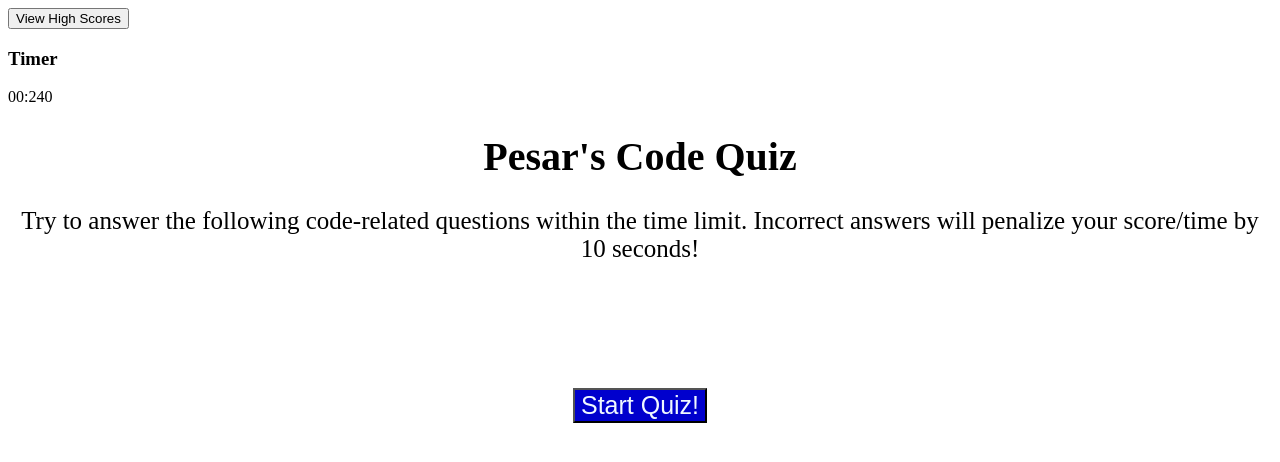
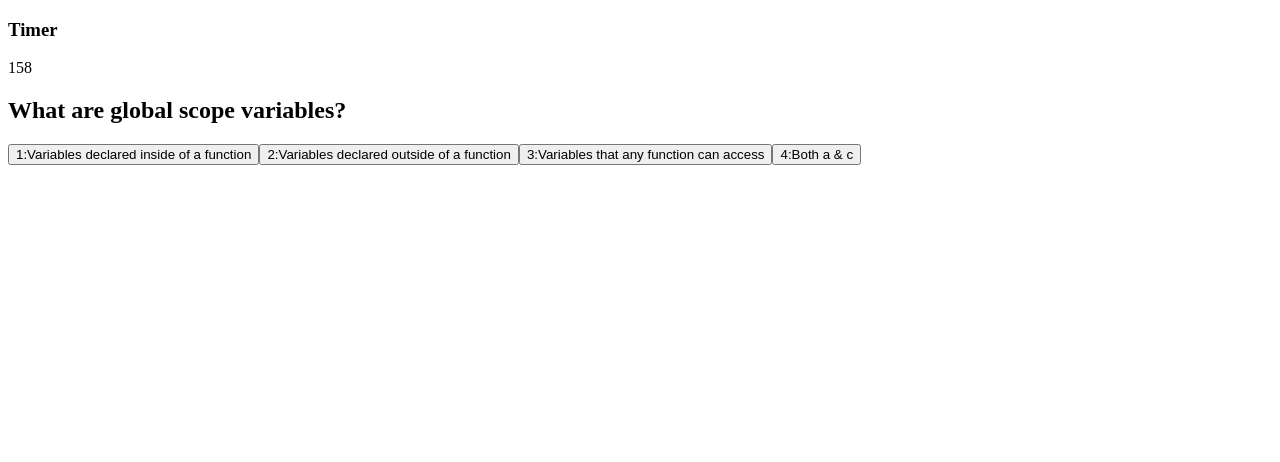
Before and after one commit to cpesar/pesars-code-quiz, a plain HTML site: page index.html in a window 1280 px wide. Both pictures are taken after a click on the button "Start Quiz!". Drawn offline with Linux system fonts and the light colour scheme.

Commit message:
finished quiz, style using css next

```diff
--- a/assets/css/style.css
+++ b/assets/css/style.css
@@ -7,7 +7,9 @@
 }
 
 
-
+.hide {
+  display: none;
+}
 
 .page-title {
   text-align: center;
--- a/assets/js/game.js
+++ b/assets/js/game.js
@@ -1,186 +1,313 @@
 //array of questions for the quiz
 var quizQuestions = [
   {
-    question1: 'What are global scope variables?',
-    answers: {
-      a: 'Variables declared inside of a function',
-      b: 'Variables declared outside of a function',
-      c: 'Variables that any function can access',
-      d: 'Both a & c'
-    },
-    correctAnswer: 'd'
-    },
-
-    {
-    question2: 'What are local scope variables?',
-    answers: {
-      a: 'Variables that can only be accessed within the scope of the function',
-      b: 'Variables that can be accessed outside of a function',
-      c: 'Variables that any function can access',
-    },
-    correctAnswer: 'a'
-    },
-
-    {
-    question3: 'What does Math.floor() do?',
-    answers: {
-      a: 'Rounds up',
-      b: 'Rounds down',
-      c: 'Rounds down to the nearest whole number',
-      d: 'Both a & c',
-    },
-    correctAnswer: 'd'
-    },
-
-    {
-      question4: 'What does Math.random() do?',
-      answers: {
-        a: 'Returns a random number',
-        b: 'Returns a random decimal number',
-        c: 'Returns a random decimal number between 0-1',
-        d: 'All of the above',
-      },
-      correctAnswer: 'd'
-      },
-
-    {
-      question5: 'What does Math.max() do?',
-      answers: {
-        a: 'Returns the smallest number',
-        b: 'Returns your name',
-        c: 'Returns your favorite baseball team',
-        d: 'Returns the largest number',
-      },
-      correctAnswer: 'd'
-    },
-
-    {
-      question6: 'Consider the expression, var playerName = "Tony the Robot." What is playerName called?',
-      answers: {
-        a: 'Value assigned to the variable',
-        b: 'Keyword',
-        c: 'Variable name',
-        d: 'None of the above',
-      },
-      correctAnswer: 'c'
-    },
-
-    {
-      question7: 'What is an array?',
-      answers: {
-        a: 'Stores data as a list',
-        b: 'Data can be numbers, strings, or booleans',
-        c: 'Variables that any function can access',
-        d: 'Both a & b',
-      },
-      correctAnswer: 'd'
-    },
-
-    {
-      question8: 'How do you find the last element in an array?',
-      answers: {
-        a: 'variableName[variableName.length - 1]',
-        b: 'variableName[variableName.length] - 1',
-        c: 'variableName[variableName.Math.Random - 1]',
-        d: 'variableName(variableName.length - 1)'
-      },
-      correctAnswer: 'a'
+  question: 'What are global scope variables?',
+  answers: [
+     'Variables declared inside of a function',
+     'Variables declared outside of a function',
+     'Variables that any function can access',
+     'Both a & c'
+  ],
+  correctAnswer: 'Both a & c'
   },
 
 
   {
-      question9: 'In an array, where does the index position begin?',
-      answers: {
-        a: '1',
-        b: '0',
-        c: '100',
-        d: '-1'
-      },
-      correctAnswer: 'b'
+  question: 'What are local scope variables?',
+  answers: [
+     'Variables that can only be accessed within the scope of the function',
+     'Variables that can be accessed outside of a function',
+     'Variables that any function can access',
+  ],
+  correctAnswer: 'Variables that can only be accessed within the scope of the function'
   },
 
 
   {
-      question10: 'Consider the array [69, 62, -25, 103, 52]. What index position is 52',
-      answers: {
-        a: '1',
-        b: '0',
-        c: '3',
-        d: '4'
-      },
-      correctAnswer: 'd'
+  question: 'What does Math.floor() do?',
+  answers: [
+     'Rounds up',
+     'Rounds down',
+     'Rounds down to the nearest whole number',
+     'Both a & c',
+  ],
+  correctAnswer: 'Both a & c'
   },
 
 
   {
-      question11: 'What does a for loop do',
-      answers: {
-        a: 'Enable us to loop through an array, no matter the length',
-        b: 'Used whenever we need an operation done repetively',
-        c: 'Loops through a function',
-        d: 'Both a & b'
-      },
-      correctAnswer: 'd'
+  question: 'What does Math.random() do?',
+  answers: [
+    'Returns a random number',
+    'Returns a random decimal number',
+    'Returns a random decimal number between 0-1',
+    'All of the above',
+  ],
+  correctAnswer: 'All of the above'
   },
 
 
   {
-      question12: 'What does a for while loop do',
-      answers: {
-        a: 'Enable us to loop through an array, no matter the length',
-        b: 'Loops repeatedly while a condition remains true',
-        c: 'Loops through a function',
-        d: 'Both a & b'
-      },
-      correctAnswer: 'b'
+    question: 'What does Math.random() do?',
+    answers: [
+      'Returns a random number',
+      'Returns a random decimal number',
+      'Returns a random decimal number between 0-1',
+      'All of the above',
+  ],
+    correctAnswer: 'All of the above'
   },
 
 
   {
-      question13: 'While loops and for loops are known as what',
-      answers: {
-        a: 'Flow control statements',
-        b: 'Baseeball teams',
-        c: 'Loops through a function',
-        d: 'Both a & b'
-      },
-      correctAnswer: 'a'
+    question: 'What does Math.max() do?',
+      answers: [
+        'Returns the smallest number',
+        'Returns your name',
+        'Returns your favorite baseball team',
+        'Returns the largest number',
+        ],
+    correctAnswer: 'Returns the largest number'
   },
 
 
   {
-      question14: 'What are media queries',
-      answers: {
-        a: 'Allow us to intruct some of the CSS styles only when a specific condition is met',
-        b: 'The styles will change when the webpage is viewed on different screen sizes',
-        c: 'Overrides the original rule stated',
-        d: 'All of the above'
-      },
-      correctAnswer: 'd'
+    question: 'Consider the expression, var playerName = "Tony the Robot." What is playerName called?',
+    answers: [
+      'Value assigned to the variable',
+      'Keyword',
+      'Variable name',
+      'None of the above',
+    ],
+    correctAnswer: 'variable name'
   },
 
 
   {
-      question15: 'What does break; do',
-      answers: {
-        a: 'Allows us to exit the current loop',
-        b: 'Breaks the program',
-        c: 'Restarts the program',
-        d: 'All of the above'
+    question: 'What is an array?',
+    answers: [
+      'Stores data as a list',
+      'Data can be numbers, strings, or booleans',
+      'Variables that any function can access',
+      'Both a & b',
+    ],
+    correctAnswer: 'both a & b'
   },
-      correctAnswer: 'a'
+
+
+  {
+    question: 'How do you find the last element in an array?',
+    answers: [
+      'variableName[variableName.length - 1]',
+      'variableName[variableName.length] - 1',
+      'variableName[variableName.Math.Random - 1]',
+      'variableName(variableName.length - 1)'
+    ],
+    correctAnswer: 'variableName[variableName.length - 1]'
+  },
+
+
+  {
+    question: 'In an array, where does the index position begin?',
+    answers: [
+      '1',
+      '0',
+      '100',
+      '-1'
+    ],
+    correctAnswer: '0'
+  },
+
+  {
+    question: 'Consider the array [69, 62, -25, 103, 52]. What index position is 52',
+    answers: [
+      '1',
+      '0',
+      '3',
+      '4'
+    ],
+    correctAnswer: '4'
+  },
+
+
+  {
+    question: 'What does a for loop do',
+    answers: [
+      'Enable us to loop through an array, no matter the length',
+      'Used whenever we need an operation done repetively',
+      'Loops through a function',
+      'Both a & b'
+    ],
+    correctAnswer: 'Both a & b'
+  },
+
+
+  {
+    question: 'What does a for while loop do',
+    answers: [
+      'Enable us to loop through an array, no matter the length',
+      'Loops repeatedly while a condition remains true',
+      'Loops through a function',
+      'Both a & b'
+    ],
+    correctAnswer: 'Loops repeatedly while a condition remains true'
+  },
+
+
+  {
+    question: 'While loops and for loops are known as what',
+    answers: [
+      'Flow control statements',
+      'Baseeball teams',
+      'Loops through a function',
+      'Both a & b'
+    ],
+    correctAnswer: 'Flow control statements'
+  },
+
+
+  {
+    question: 'What are media queries',
+    answers: [
+      'Allow us to intruct some of the CSS styles only when a specific condition is met',
+      'The styles will change when the webpage is viewed on different screen sizes',
+      'Overrides the original rule stated',
+      'All of the above'
+    ],
+    correctAnswer: 'All of the above'
+  },
+
+
+  {
+    question: 'What does break; do',
+    answers: [
+      'Allows us to exit the current loop',
+      'Breaks the program',
+      'Restarts the program',
+      'All of the above'
+    ],
+    correctAnswer: 'Allows us to exit the current loop'
   },
 ];
+
+
+
+//global variables
+
+var timerState;
+var time = quizQuestions.length*10;
+var questionNumber = 0;
+
+var questionsElement = document.getElementById("questions");
+var timerElement = document.getElementById("time");
+var choicesElement= document.getElementById("choices");
+var submitBtn = document.getElementById("submit");
+var startBtnElement = document.getElementById("start");
+var initialsElement = document.getElementById("initials");
+var feedbackElement = document.getElementById("feedback");
+
+
+
+
+
+
+
+//start timer function
+function start(){
+  var startScreen = document.getElementById('start-screen');
+
+  startScreen.setAttribute('class', 'hide');
+  questionsElement.removeAttribute('class');
+  //update data state
+  timerState = setInterval(function () {
+    time --;
+   //update user state
+   timerElement.textContent = time;
+    if (time === 0){
+      quizEnd();
+      console.log('Quiz is Over');
+    }
+  }, 1000);
+
+
+  //update user state
+  timerElement.textContent = time;
+
+//call function that will grab question
+showQuestion();
+}
+
+
+
+
+
+
+
+var showQuestion = function(){
+  var currentQuestion = quizQuestions[questionNumber];
+
+  var title = document.getElementById('question-title');
+  title.textContent = currentQuestion.question
+
+  choicesElement.innerHTML = '';
+
+  currentQuestion.answers.forEach(function(option, index) {
+    var choiceButton = document.createElement('button')
+    choiceButton.setAttribute('value', option);
+    choiceButton.setAttribute('class', 'choice');
+    choiceButton.textContent = index + 1 + ':' + option;
+    //check if question is right or wrong
+    choiceButton.onclick = checkAnswer
+    choicesElement.appendChild(choiceButton);
+
+  })
+}
+
+
+
+
+
+
+
+var checkAnswer =  function(){
+  if (this.value !== quizQuestions[questionNumber].answer)
+    {
+      time = time - 10;
+      timerElement.textContent = time;
+      console.log('Wrong Answer!');
+      //display in a feedback element textContent WRONG
+
+    } else {
+      console.log('Correct!')
+    }
+
+    questionNumber++;
+
+    if (questionNumber === quizQuestions.length){
+      //quiz end function
+      quizEnd();
+      console.log('Quiz is over!');
+    } else {
+      showQuestion();
+    }
+}
+
+
+
+var quizEnd = function(){
+  clearInterval(timerState);
+  var showEndScreen = document.getElementById('end-screen');
+  showEndScreen.removeAttribute('class');
+  questionsElement.setAttribute('class', 'hide');
+
+}
+
+
+startBtnElement.onclick = start;
+
+
+
 
   var showQuiz = function () {
 
   }
-
-
-//timer that counts down from 120 seconds
-function countdown () {
-  var timeLeft = 240;
-  var countdown = setInterval(function){
-    document.getElementById('timer-display').innerHTML='00:'
-  }
-}
--- a/index.html
+++ b/index.html
@@ -9,27 +9,35 @@
 </head>
 <body>
   <header>
-    <div>
+    <!-- <div>
       <button id="high-score-btn">View High Scores</button>
-    </div>
-    <div id="game-timer">
+    </div> -->
+    <div id="timer">
       <h3>Timer</h3>
-      <p id="timer-display">00:240</p>
+      <p id="time">00:00</p>
     </div>
 
   </header>
-
-    <h1 class="page-title">Pesar's Code Quiz</h1>
-    <p class="intro">Try to answer the following code-related questions within the time limit. Incorrect answers will penalize your score/time by 10 seconds!</p>
-
-    <div class="container">
-      <button id="btn" type="start-quiz">Start Quiz!</button>
+    <div class="wrapper">
+        <div id="start-screen" class="start">
+          <h1 class="page-title">Pesar's Code Quiz</h1>
+          <p class="intro">Try to answer the following code-related questions within the time limit. Incorrect answers will penalize your score/time by 10 seconds!</p>
+        <button id="start"> Start Quiz!</button>
+      </div>
     </div>
 
-
-
-
-
+    <div id="questions" class="hide">
+      <h2 id="question-title"></h2>
+      <div id="choices" class="choices"></div>
+    </div>
+    <div id="end-screen" class="hide">
+      <h2>Quiz Over!</h2>
+      <p>Your final score is <span id="final-score"></span>.</p>
+        <p>
+          Enter initials: <input type="text" id="initials" max="3" />
+          <button id="submit">Submit</button>
+        </p>
+    </div>
 
 
 
```
Lines whose indentation alone changed are shown as unchanged.
